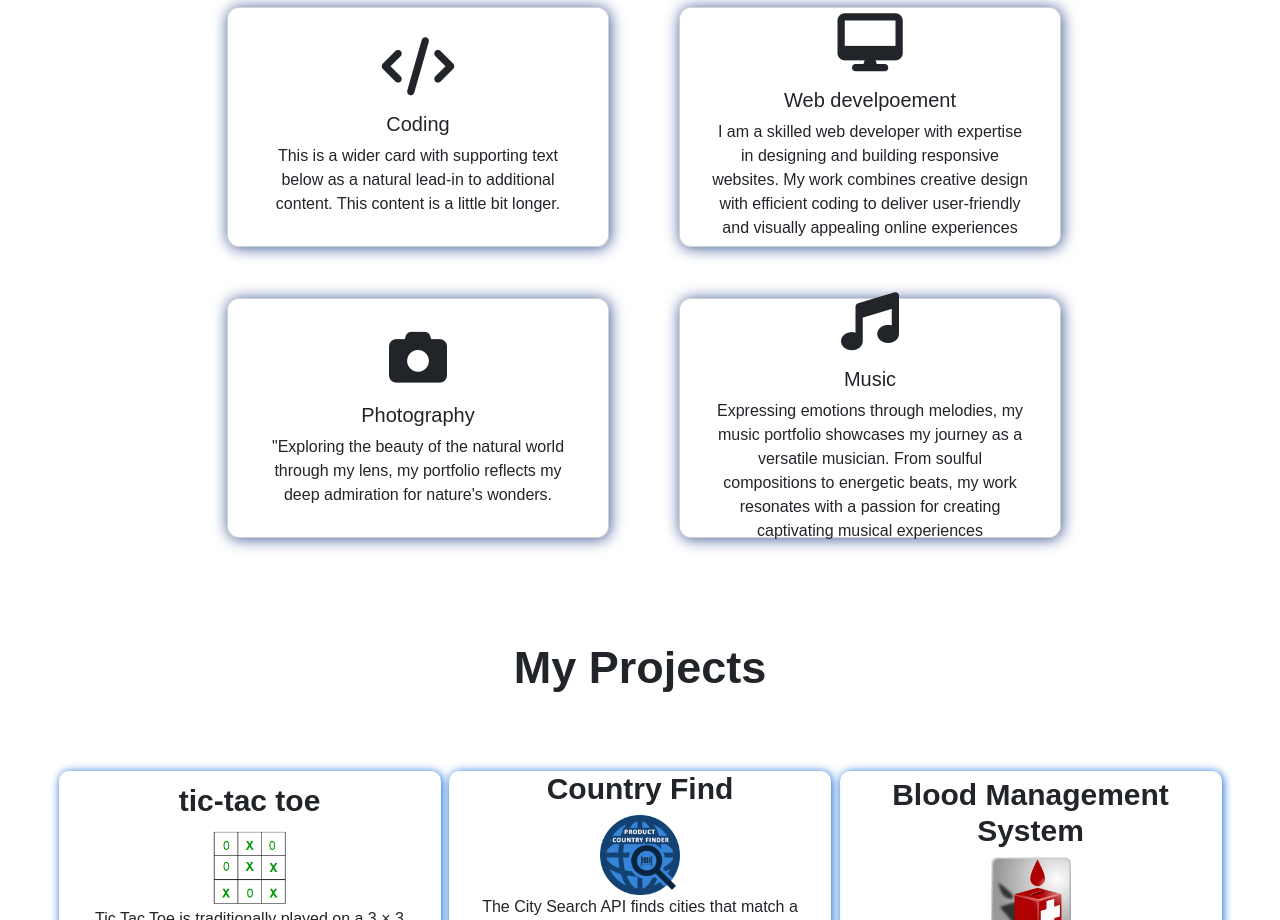
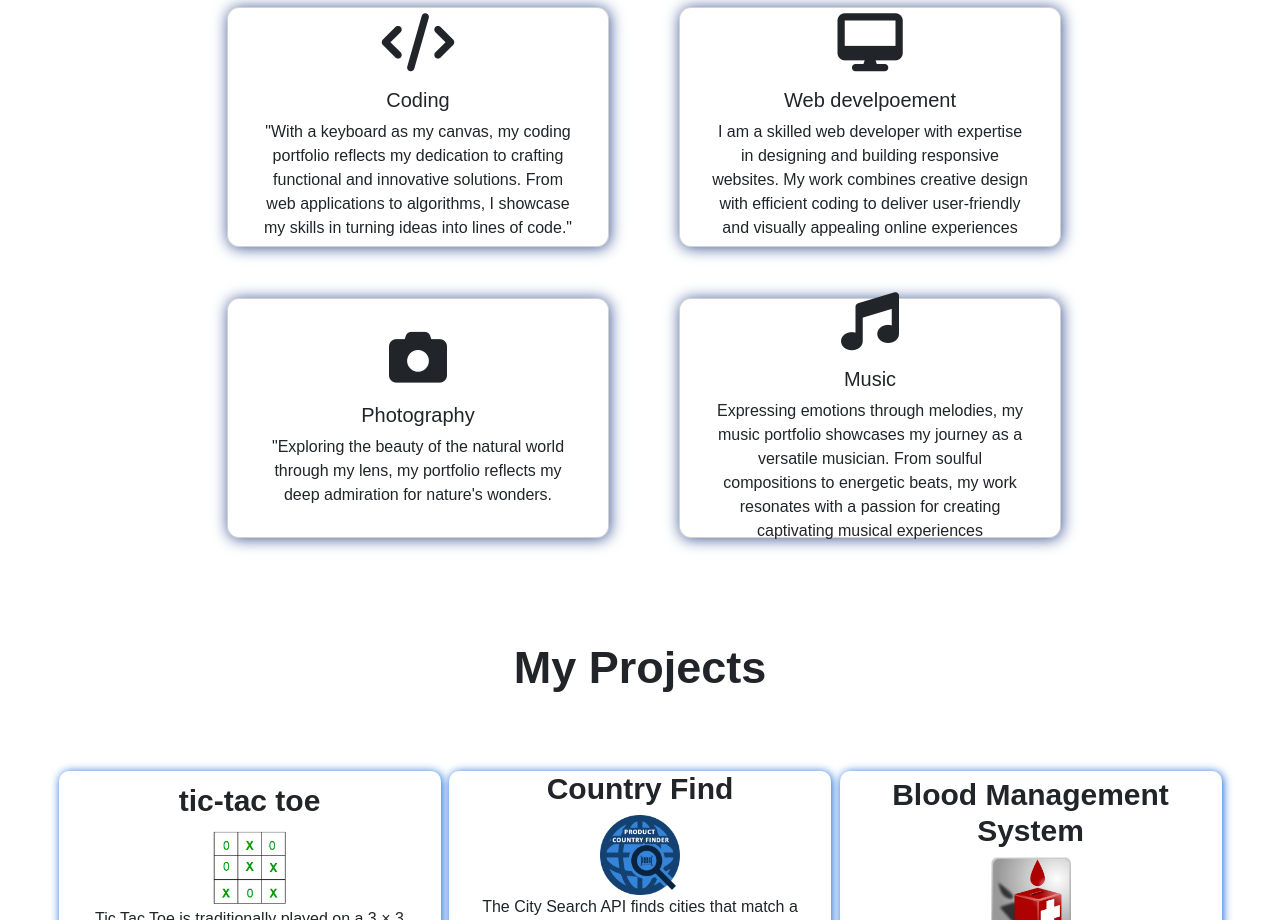
Before and after one commit to Sahilchaudhari-746/Sahil-Chaudhari-SC-Personal-Website, a plain HTML site: page index.html in a window 1280 px wide. Shown: the part 1240-2160 px from the top of the page. Drawn offline with nearby package versions, Linux system fonts and the light colour scheme; a script that the page names is missing.

Commit message:
Update index.html

```diff
--- a/index.html
+++ b/index.html
@@ -126,8 +126,8 @@
               margin-bottom: 17px;
           "></i>
           <h5 class="card-title">Coding</h5>
-          <p class="card-text">This is a wider card with supporting text below as a natural lead-in to additional
-            content. This content is a little bit longer.</p>
+          <p class="card-text">"With a keyboard as my canvas, my coding portfolio reflects my dedication to crafting functional
+            and innovative solutions. From web applications to algorithms, I showcase my skills in turning ideas into lines of code."</p>
         </div>
         <div class="card mb-3" style="max-width: 467px;
         text-align: center;
```
